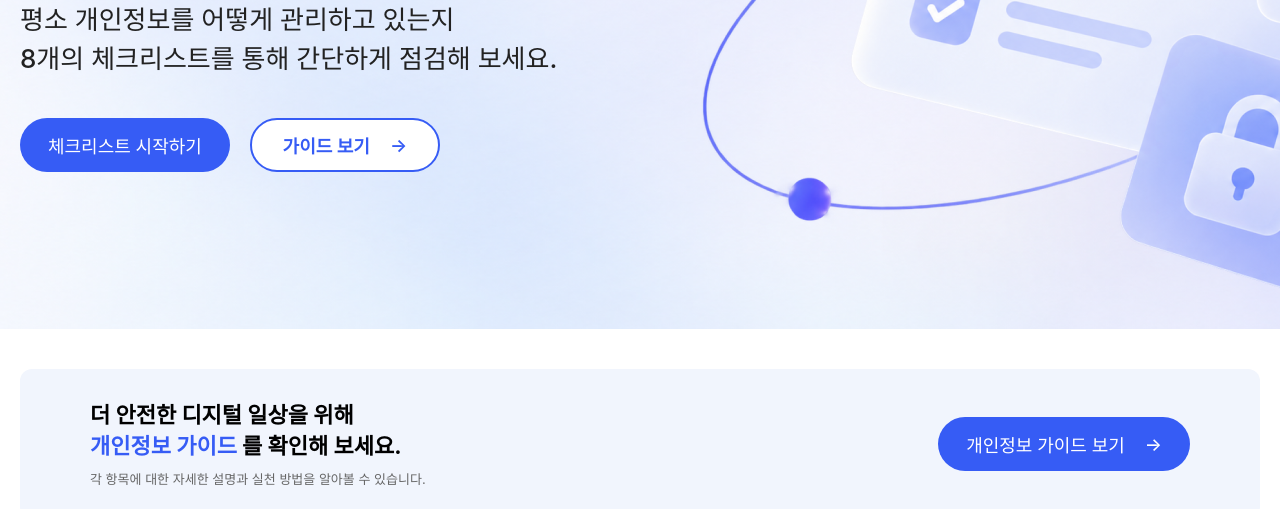
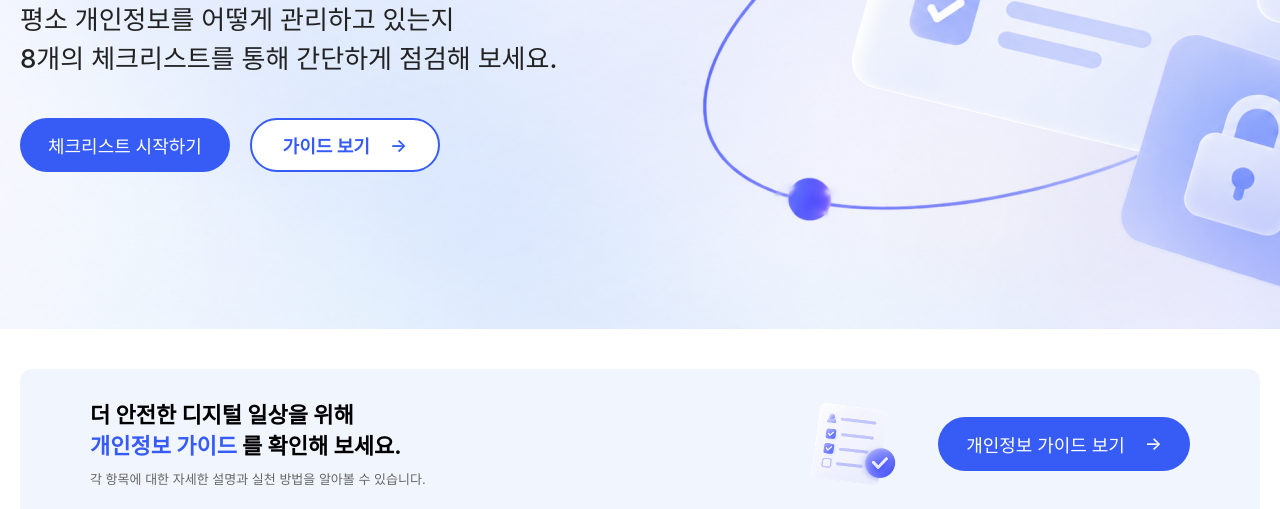
Before and after one commit to sigk01121-prog/SAFE-ME, a plain HTML site: page check.html in a window 1280 px wide. Shown: the part 441-950 px from the top of the page. Drawn offline with Linux system fonts and the light colour scheme.

Commit message:
hero title 수정/ check-guide 이미지 추가

```diff
--- a/check.html
+++ b/check.html
@@ -224,7 +224,7 @@
                         </div>
 
                         <div class="check-guide-action">
-                            <img src="img/check-guide-icon.png" alt="">
+                            <img src="img/check-img/check-guide-icon.png" alt="">
                             <a href="guide.html" class="btn-primary">
                                 개인정보 가이드 보기
                                 <span>→</span>
```
Also changed, not shown: img/check-img/check-guide-icon.png (added).
